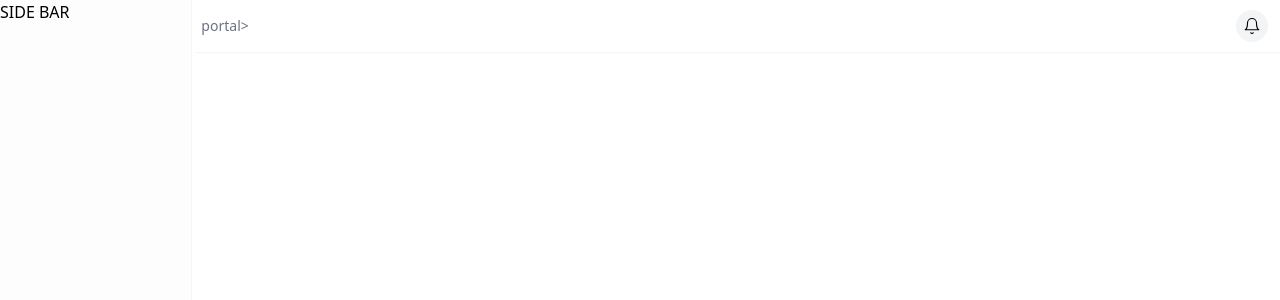
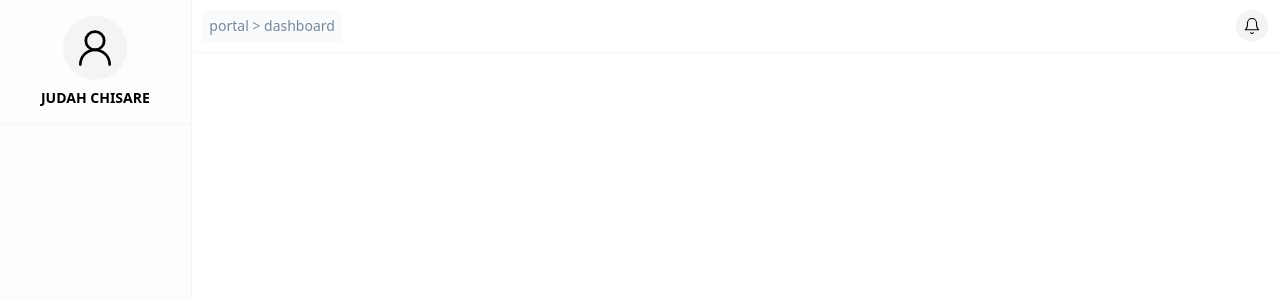
Before and after one commit to judahtc/hospital-patient-visits-manager-frontend, an Angular app in the folder hospital-visits-manager-frontend/: page /portal in a window 1280 px wide. Shown: the top 300 px of the page. Built offline with nearby package versions, Linux system fonts and the light colour scheme.

Commit message:
feat: added the user section

```diff
--- a/hospital-visits-manager-frontend/src/app/portal/portal.component.html
+++ b/hospital-visits-manager-frontend/src/app/portal/portal.component.html
@@ -1,9 +1,26 @@
+<body>
+
   <div class="flex items-start">
-  <div class="w-[15%] h-[35rem] " style="border-right: 1px solid whitesmoke;background-color: rgb(253, 253, 253);"> SIDE
-    BAR</div>
+    <div class="w-[15%] h-[35rem] " style="border-right: 1px solid whitesmoke;background-color: rgb(253, 253, 253);">
+      <div class="flex flex-col items-center">
+        <div class="h-16 w-16 rounded-[50%]  bg-gray-100 flex justify-center items-center mx-auto mt-4">
+          <svg xmlns="http://www.w3.org/2000/svg" width="44" height="44" viewBox="0 0 24 24" fill="none"
+            stroke="currentColor" stroke-width="1.5" stroke-linecap="round" stroke-linejoin="round"
+            class="lucide lucide-user-round">
+            <circle cx="12" cy="8" r="5" />
+            <path d="M20 21a8 8 0 0 0-16 0" />
+          </svg>
+        </div>
+        <div class="mt-2 text-sm font-semibold">JUDAH CHISARE</div>
+      </div>
+      <div style="background-color: whitesmoke;line-height: 1px;margin-top: 1rem;">
+        &nbsp;
+      </div>
+    </div>
     <div class="nav flex justify-between items-center px-2 py-2.5 w-[85%] ml-[0.1rem]"
       style="box-shadow:  2px 1px 1px whitesmoke">
-    <div class="text-sm text-gray-500">portal></div>
+      <div class="text-sm p-1.5 bg-slate-50 px-2 rounded-md" style="color: rgb(119, 136, 153);">portal > dashboard
+      </div>
       <DIV>
 
         <div class="h-8 w-8 rounded-[50%] bg-gray-100 flex items-center justify-center mr-1 cursor-pointer">
@@ -19,3 +36,5 @@
     </div>
 
   </div>
+
+</body>
```
Lines whose indentation alone changed are shown as unchanged.
